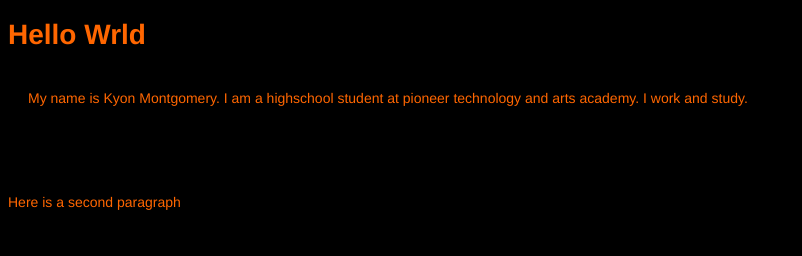
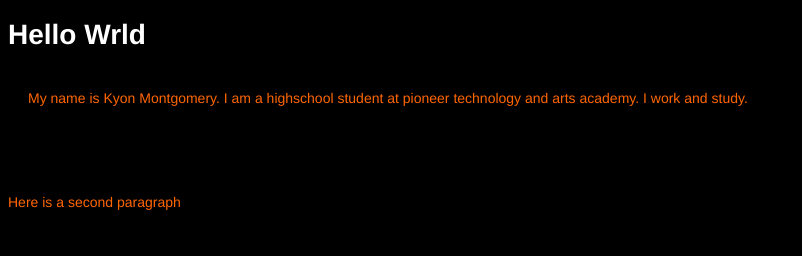
Before and after one commit to KyonM/KyonM.github.io, a plain HTML site: page index.html in a window 1280 px wide. Shown: the top 256 px of the page, without its empty margins (0-802 px from the left). Drawn offline with Linux system fonts and the light colour scheme.

Commit message:
new change

```diff
--- a/style.css
+++ b/style.css
@@ -6,7 +6,7 @@ body {
     }
     .reverse {
     background-color: black !important;
-    color: rgb(255, 102, 0);
+    color: rgb(255, 255, 255);
     }
     p {
     padding: 20px;
```
